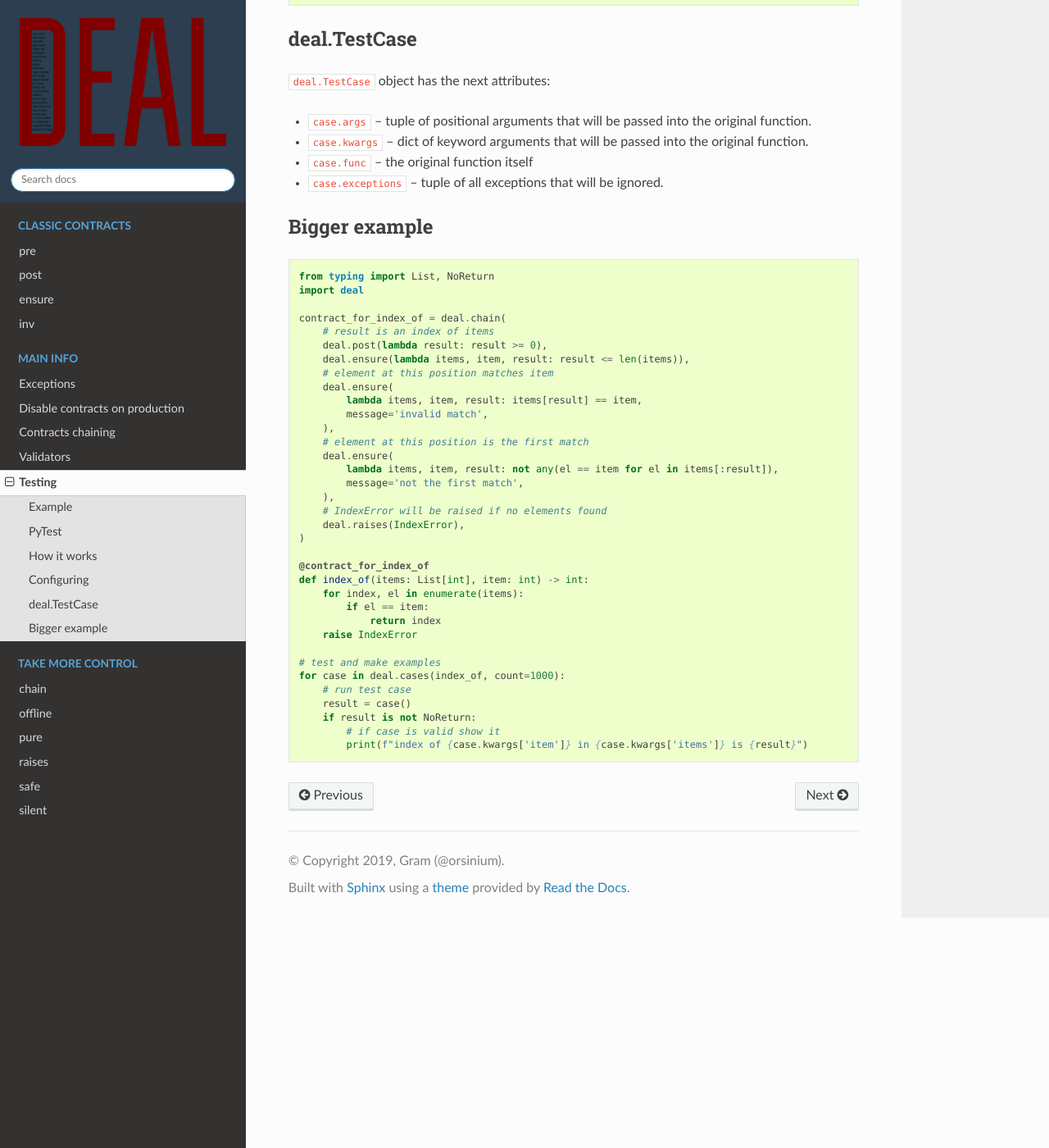
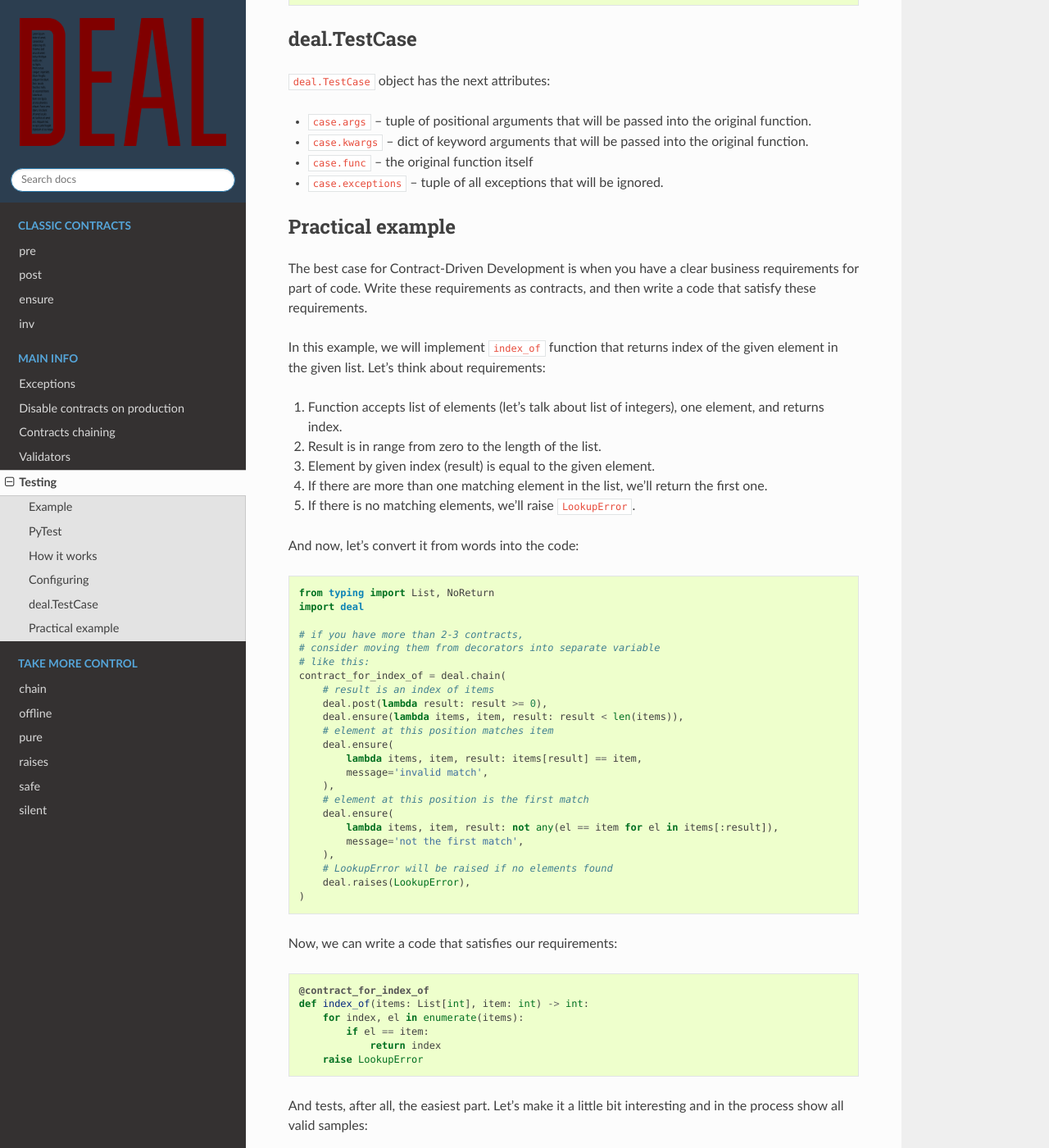
Before and after one commit to life4/deal, a Sphinx documentation site: the page built from docs/testing.md, in a window 1280 px wide and 1400 px high, scrolled down 1426 px. Shown: the whole window at 82% size. Built offline with Sphinx 7.4.7 and the Read the Docs theme 2.0.0, drawn with Linux system fonts in a browser that asks for light colours.

Commit message:
add notes for example

````diff
--- a/docs/testing.md
+++ b/docs/testing.md
@@ -66,16 +66,31 @@ deal.cases(div, kwargs=dict(b=3))
 + `case.func` -- the original function itself
 + `case.exceptions` -- tuple of all exceptions that will be ignored.
 
-## Bigger example
+## Practical example
+
+The best case for Contract-Driven Development is when you have a clear business requirements for part of code. Write these requirements as contracts, and then write a code that satisfy these requirements.
+
+In this example, we will implement `index_of` function that returns index of the given element in the given list. Let's think about requirements:
+
+1. Function accepts list of elements (let's talk about list of integers), one element, and returns index.
+1. Result is in range from zero to the length of the list.
+1. Element by given index (result) is equal to the given element.
+1. If there are more than one matching element in the list, we'll return the first one.
+1. If there is no matching elements, we'll raise `LookupError`.
+
+And now, let's convert it from words into the code:
 
 ```python
 from typing import List, NoReturn
 import deal
 
+# if you have more than 2-3 contracts,
+# consider moving them from decorators into separate variable
+# like this:
 contract_for_index_of = deal.chain(
     # result is an index of items
     deal.post(lambda result: result >= 0),
-    deal.ensure(lambda items, item, result: result <= len(items)),
+    deal.ensure(lambda items, item, result: result < len(items)),
     # element at this position matches item
     deal.ensure(
         lambda items, item, result: items[result] == item,
@@ -86,17 +101,25 @@ contract_for_index_of = deal.chain(
         lambda items, item, result: not any(el == item for el in items[:result]),
         message='not the first match',
     ),
-    # IndexError will be raised if no elements found
-    deal.raises(IndexError),
+    # LookupError will be raised if no elements found
+    deal.raises(LookupError),
 )
+```
 
+Now, we can write a code that satisfies our requirements:
+
+```python
 @contract_for_index_of
 def index_of(items: List[int], item: int) -> int:
     for index, el in enumerate(items):
         if el == item:
             return index
-    raise IndexError
+    raise LookupError
+```
 
+And tests, after all, the easiest part. Let's make it a little bit interesting and in the process show all valid samples:
+
+```python
 # test and make examples
 for case in deal.cases(index_of, count=1000):
     # run test case
````
Also changed, not shown: docs/decorators/ensure.md (+1 -1 lines).
